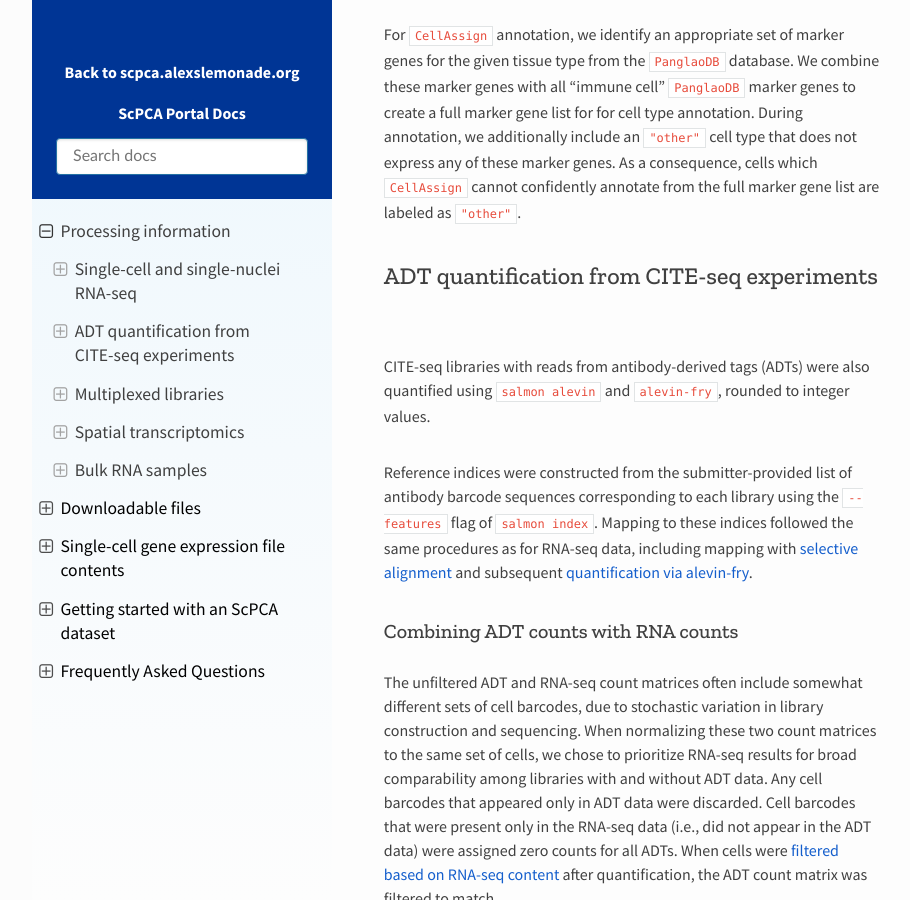
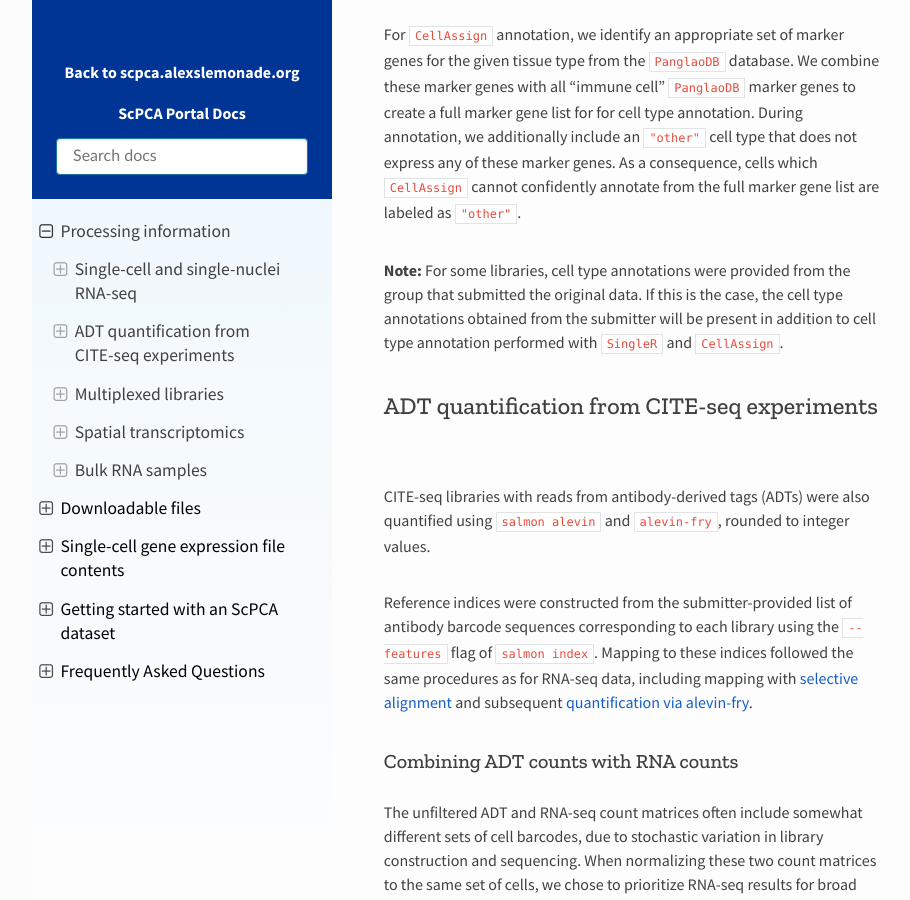
Before and after one commit to DongzeHE/scpca-docs, a Sphinx documentation site: the page built from docs/processing_information.md, in a window 1280 px wide and 900 px high, scrolled down 3352 px. Shown: the whole window, without its empty margins (158-1068 px from the left). Built offline with Sphinx 7.4.7 and the Read the Docs theme 2.0.0, drawn with Linux system fonts in a browser that asks for light colours.

Commit message:
add note about submitter annotations to processing info

```diff
--- a/docs/processing_information.md
+++ b/docs/processing_information.md
@@ -85,6 +85,9 @@ For `CellAssign` annotation, we identify an appropriate set of marker genes for
 We combine these marker genes with all "immune cell" `PanglaoDB` marker genes to create a full marker gene list for for cell type annotation.
 During annotation, we additionally include an `"other"` cell type that does not express any of these marker genes.
 As a consequence, cells which `CellAssign` cannot confidently annotate from the full marker gene list are labeled as `"other"`.
+
+**Note:** For some libraries, cell type annotations were provided from the group that submitted the original data.
+If this is the case, the cell type annotations obtained from the submitter will be present in addition to cell type annotation performed with `SingleR` and `CellAssign`.
 
 ## ADT quantification from CITE-seq experiments
 
```
